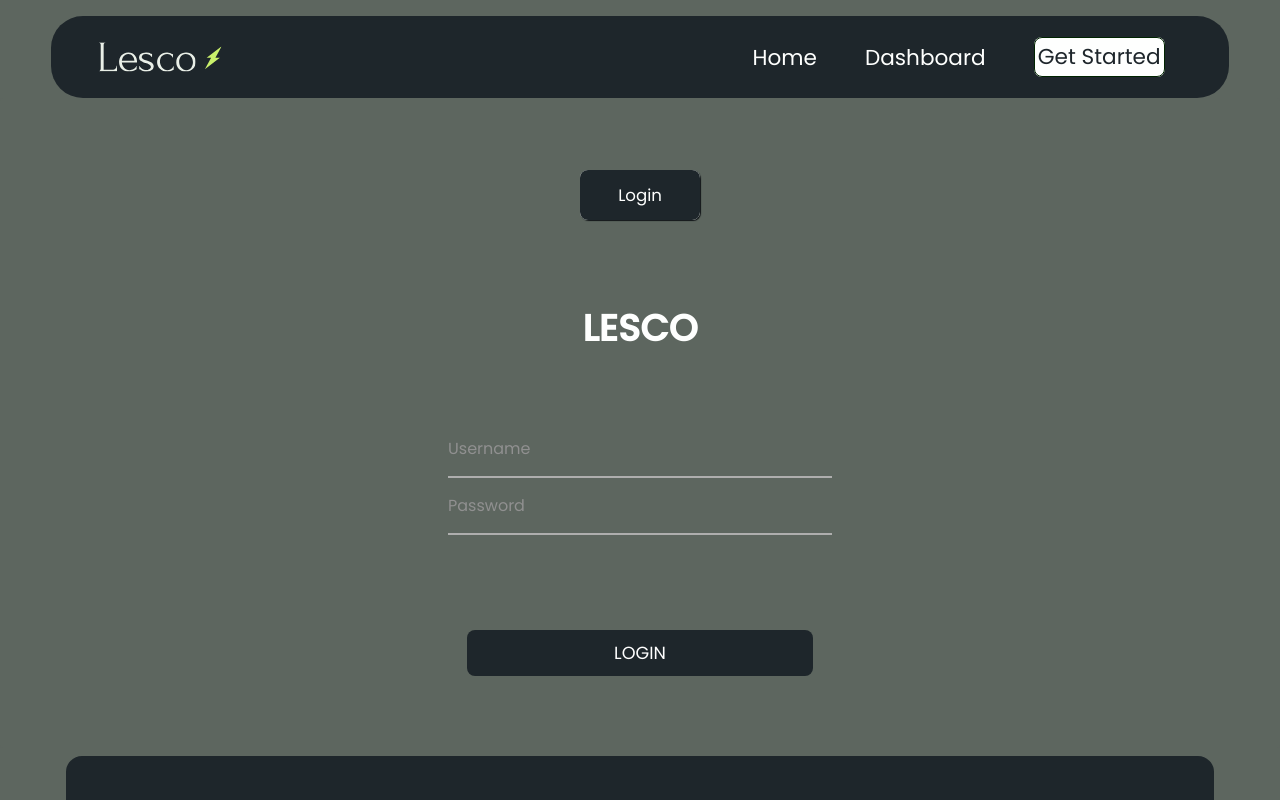
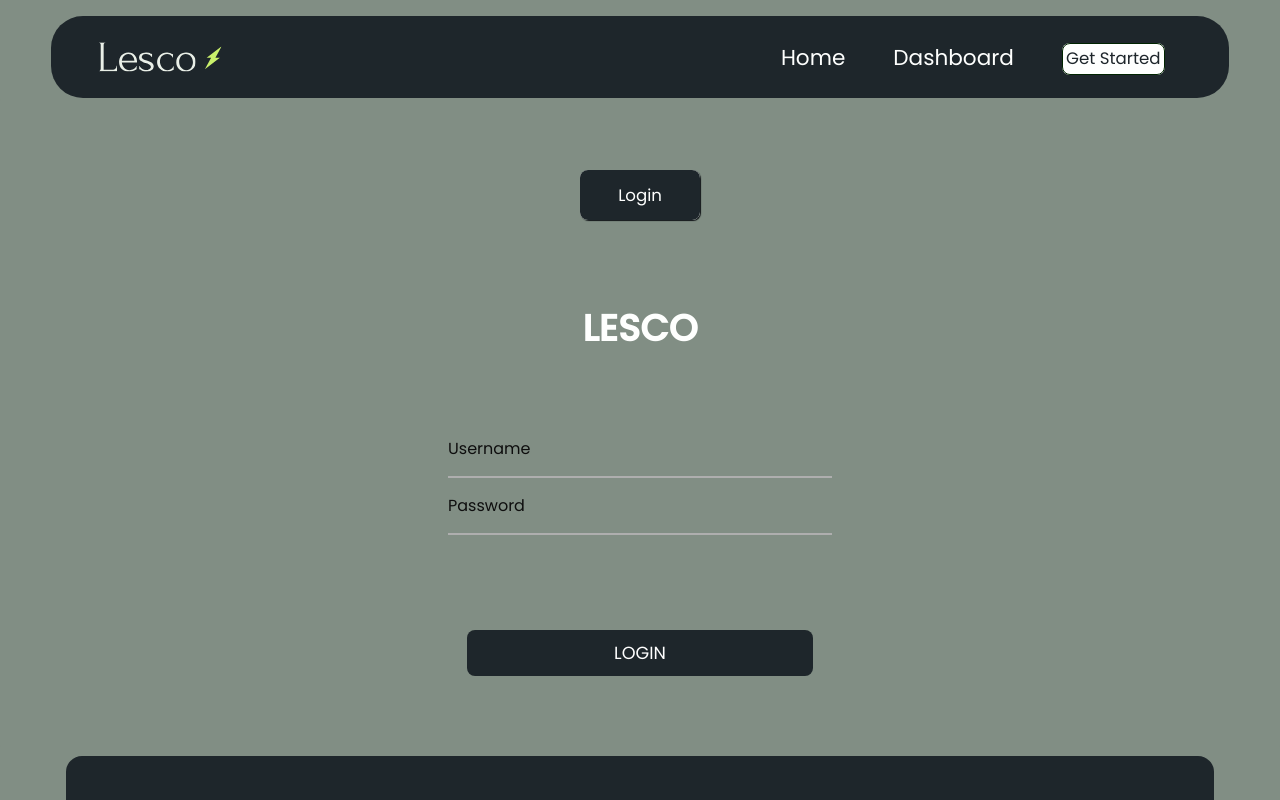
Before and after one commit to saadamir3180/Lesco, a React (Vite) app: page /GetStarted in a window 1280 px wide. Shown: the top 800 px of the page. Built offline with nearby package versions, Linux system fonts and the light colour scheme; no server answers.

Commit message:
removed Dashboard errors

```diff
--- a/src/components/Header.jsx
+++ b/src/components/Header.jsx
@@ -1,32 +1,72 @@
-import { Link } from 'react-router-dom'
-import '../style/Header.css'
-import { auth } from '../firebaseConfig'
+import { Link } from "react-router-dom";
+import "../style/Header.css";
+import { auth } from "../firebaseConfig";
 import { useAuthState } from "react-firebase-hooks/auth";
-import Lesco from './Lesco'
+import Lesco from "./Lesco";
 const Header = () => {
-
   const [user, loading] = useAuthState(auth);
   return (
-    <header className='header'>
-        <Lesco/>
-        <nav className='headerNavLargeScreen'>
-            <ul className='navUl'>
-                <li><Link to='/'>Home</Link></li>
-                <li><Link to='/Dashboard'>Dashboard</Link></li>
-                { user !== null ? <li><button className='navButton' onClick={()=>{auth.signOut()}}>SignOut</button></li> :<li><Link className='navButton' to={'/GetStarted'}>Get Started</Link></li>}
-            </ul>
-        </nav>
-        <nav className='headerNavSmallScreen'>
-        <ul className='navUl'>
-                <li><Link to='/'>Home</Link></li>
-                <li><Link to='/Dashboard'>Dashboard</Link></li>
+    <header className="header">
+      <Lesco />
+      <nav className="headerNavLargeScreen">
+        <ul className="navUl">
+          <li>
+            <Link to="/">Home</Link>
+          </li>
+          <li>
+            <Link to="/Dashboard">Dashboard</Link>
+          </li>
+          {user !== null ? (
+            <li>
+              <button
+                className="navButton"
+                onClick={() => {
+                  auth.signOut();
+                }}
+              >
+                Sign Out
+              </button>
+            </li>
+          ) : (
+            <li>
+              <Link className="navLink navButton" to={"/GetStarted"}>
+                Get Started
+              </Link>
+            </li>
+          )}
+        </ul>
+      </nav>
+      <nav className="headerNavSmallScreen">
+        <ul className="navUl">
+          <li>
+            <Link to="/">Home</Link>
+          </li>
+          <li>
+            <Link to="/Dashboard">Dashboard</Link>
+          </li>
 
-                {user !== null ? <li><button className='navButton' onClick={()=>{auth.signOut()}}>SignOut</button></li> :<li><button className='navButton'><Link to={'/GetStarted'}>Get Started</Link></button></li>}
+          {user !== null ? (
+            <li>
+              <button
+                className="navButton"
+                onClick={() => {
+                  auth.signOut();
+                }}
+              >
+                SignOut
+              </button>
+            </li>
+          ) : (
+            <li>
+              <Link className="navButton" to={"/GetStarted"}>
+                Get Started
+              </Link>
+            </li>
+          )}
+        </ul>
+      </nav>
+    </header>
+  );
+};
 
-            </ul>
-        </nav>
-    </header>
-  )
-}
-
-export default Header
+export default Header;
--- a/src/pages/Dashboard.jsx
+++ b/src/pages/Dashboard.jsx
@@ -1,17 +1,19 @@
-import React, { useState } from 'react'
+import React, { useState } from 'react';
 import { useAuthState } from "react-firebase-hooks/auth";
 import { auth } from '../firebaseConfig';
-import '../style/Pages.css'
+import '../style/Pages.css';
 
 const Dashboard = () => {
-  const [showTime, setShowTime] = useState(false)
-  const [payBills, setPayBills] = useState(false)
+  const [showTime, setShowTime] = useState(false);
+  const [payBills, setPayBills] = useState(false);
+
   const loadSheddingDetails = [
     { duration: '08:00 AM - 10:00 AM', area: 'Downtown', date: '2023-12-01' },
     { duration: '01:00 PM - 03:00 PM', area: 'Suburb A', date: '2023-12-02' },
     { duration: '06:00 PM - 08:00 PM', area: 'Suburb B', date: '2023-12-03' },
     // Add more objects as needed
   ];
+
   const billEntries = [
     { cnic: '1234567890123', email: 'user@example.com', amount: 100, id: 'B001', dueDate: '2023-12-31', status: 'unpaid' },
     { cnic: '9876543210987', email: 'anotheruser@example.com', amount: 150, id: 'B002', dueDate: '2023-12-15', status: 'paid' },
@@ -24,7 +26,6 @@
     { cnic: '8901234567890', email: 'ninethuser@example.com', amount: 110, id: 'B009', dueDate: '2023-12-15', status: 'unpaid' },
     { cnic: '0123456789012', email: 'tenthuser@example.com', amount: 190, id: 'B010', dueDate: '2023-12-22', status: 'paid' },
   ];
-
 
   const [entries, setEntries] = useState(billEntries);
 
@@ -41,12 +42,13 @@
   };
 
   const [user, loading] = useAuthState(auth);
+
   return (
     <div className='page'>
-      { loading ? (<span>loading..</span>) :
+      {loading ? (<span>loading..</span>) :
         (<div>
           {user !== null ? <p>{user.email}</p> : <p>No User</p>}
-        {user.email === 'saadamir318@gmail.com' ? <div>
+          {user?.email === 'saadamir318@gmail.com' ? <div>
             <h2>Bill Entries</h2>
             <table>
               <thead>
@@ -64,7 +66,7 @@
                 {entries.map((entry) => (
                   <tr key={entry.id}>
                     <td>{entry.cnic}</td>
-              <td>{entry.email}</td>
+                    <td>{entry.email || 'N/A'}</td>
                     <td>{entry.amount}</td>
                     <td>{entry.id}</td>
                     <td>{entry.dueDate}</td>
@@ -78,12 +80,10 @@
             </table>
           </div> :
             <ul>
-          <li><button className='cur' onClick={()=>{setShowTime(!showTime)}}>Check Load Sheding schedule</button></li>
-          <li ><button className='cur' onClick={()=>{user!==null ? setPayBills(!payBills): null}}>Pay Bills</button></li>
+              <li><button className='cur' onClick={() => { setShowTime(!showTime) }}>Check Load Shedding schedule</button></li>
+              <li ><button className='cur' onClick={() => { user !== null ? setPayBills(!payBills) : null }}>Pay Bills</button></li>
             </ul>
-        // ({user===null ? <p>Sign In First to pay bills</p> : null})
           }
-
           {showTime ?
             <div className='Dialog'>
               <h2>Load Shedding Details</h2>
@@ -105,25 +105,24 @@
                   ))}
                 </tbody>
               </table>
-      <button onClick={()=>{setShowTime(!showTime)}}>close</button>
-    </div>:null}
+              <button onClick={() => { setShowTime(!showTime) }}>close</button>
+            </div> : null}
           {payBills ? <div className='Dialog'>
             <h2>Account Information</h2>
             <p>Account Title: Saad Amir</p>
             <p>Bank Name: Mezzan Bank</p>
             <p>Account Number: 092001079782726</p>
-
             {/* Input of type file */}
             <h3>
-      <label htmlFor="fileInput">Upload Document:</label></h3>
+              <label htmlFor="fileInput">Upload Document:</label>
+            </h3>
             <input type="file" id="fileInput" />
-      <button onClick={()=>{setPayBills(!payBills)}}>close</button>
+            <button onClick={() => { setPayBills(!payBills) }}>close</button>
           </div> : null}
         </div>)
       }
-
     </div>
-  )
+  );
 }
 
-export default Dashboard
+export default Dashboard;
--- a/src/style/Header.css
+++ b/src/style/Header.css
@@ -50,9 +50,12 @@
 .navButton{
     padding: 0.2rem;
     cursor: pointer;
+    font-size: calc(var(--fontSize)/1.4);
     border: var(--border);
     color: var(--colorDarkBlue);
     border-radius: var(--borderRadius);
     background-color: var(--colorWhite);
-    transform: translateX(13%);
 }
+.navLink{
+    font-size: calc(var(--fontSize)/1.3);
+}
--- a/src/style/Login.css
+++ b/src/style/Login.css
@@ -71,7 +71,7 @@
 	top:0px;
 	left:0px;
 	font-size:16px;
-    color: #909090;
+    color: rgb(14, 14, 14);
 	transition: all 0.5s ease-in-out;
 }
 .input-container input{
--- a/src/style/Pages.css
+++ b/src/style/Pages.css
@@ -19,7 +19,7 @@
     transform: translate(-35%, -25%);
 }
 th{
-    color: var(--colorLightGreen);
+    color: rgb(65, 65, 65);
 }
 .cur{
     cursor: pointer;
--- a/src/style/index.css
+++ b/src/style/index.css
@@ -7,8 +7,8 @@
   --borderRadius: 0.5rem;
   --border:1px solid rgb(0, 36, 0);
   --colorWhite:#FEFFFE;
-  --colorLightGreen:#8C9970;
-  --colorDarkGreen:#5D665F;
+  --colorLightGreen:#7d8665;
+  --colorDarkGreen:#818e84;
   --colorLightBlue:#29363D;
   --colorDarkBlue:#1E262B;
   --textFont:'Poppins', sans-serif;
```
Lines whose indentation alone changed are shown as unchanged.
